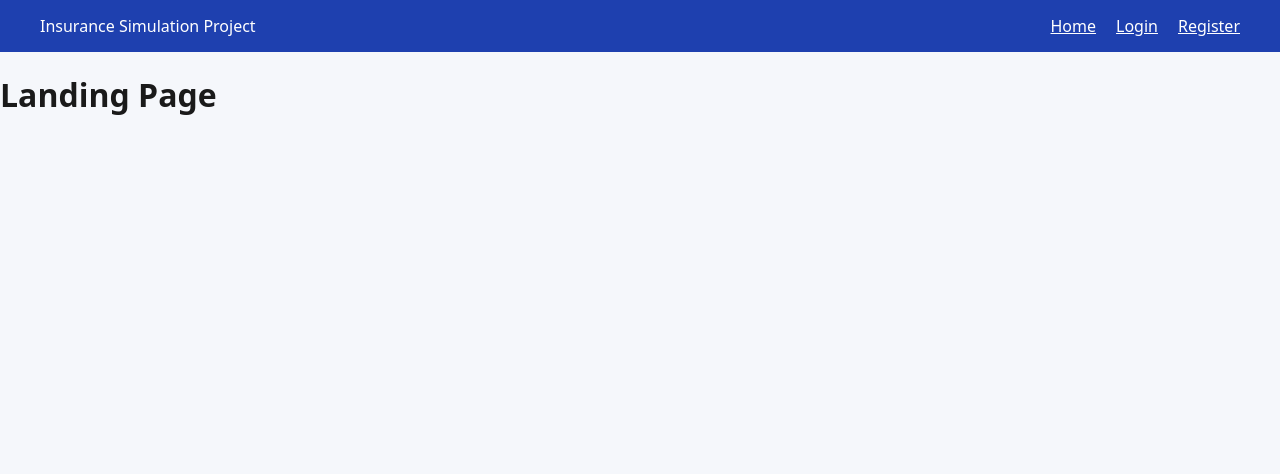
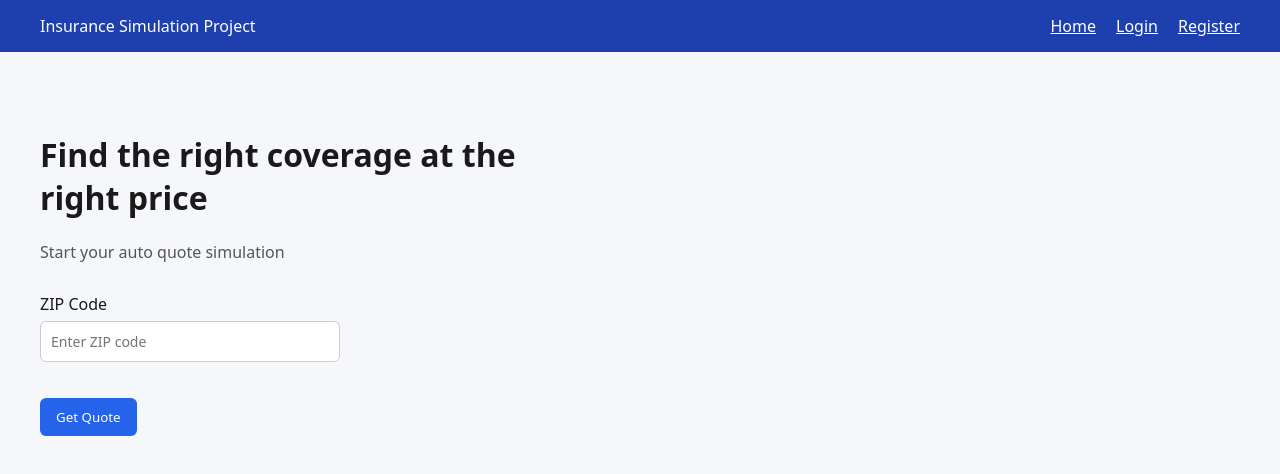
Before and after one commit to 47carolines/web-dev-methods-project, a React (Vite) app in the folder frontend/insurance_client/: page / in a window 1280 px wide. Shown: the top 474 px of the page. Built offline with nearby package versions, Linux system fonts and the light colour scheme.

Commit message:
landing page

```diff
--- a/frontend/insurance_client/src/pages/LandingPage.tsx
+++ b/frontend/insurance_client/src/pages/LandingPage.tsx
@@ -1,3 +1,40 @@
+import { useNavigate } from "react-router-dom";
+import { useState } from "react";
+
 export default function LandingPage() {
-  return <h1>Landing Page</h1>;
+  const navigate = useNavigate();
+  const [zip, setZip] = useState("");
+
+  function startQuote() {
+    navigate("/quote-form");
+  }
+
+  return (
+    <div style={{ padding: "60px 40px", maxWidth: "600px" }}>
+      <h1>Find the right coverage at the right price</h1>
+
+      <p style={{ color: "#555" }}>
+        Start your auto quote simulation
+      </p>
+
+      <div style={{ marginTop: "30px" }}>
+        <div>
+          <label>ZIP Code</label>
+          <br />
+          <input
+            style={{ width: "300px" }}
+            value={zip}
+            onChange={(e) => setZip(e.target.value)}
+            placeholder="Enter ZIP code"
+          />
+        </div>
+
+        <div style={{ marginTop: "20px" }}>
+          <button onClick={startQuote}>
+            Get Quote
+          </button>
+        </div>
+      </div>
+    </div>
+  );
 }
```
